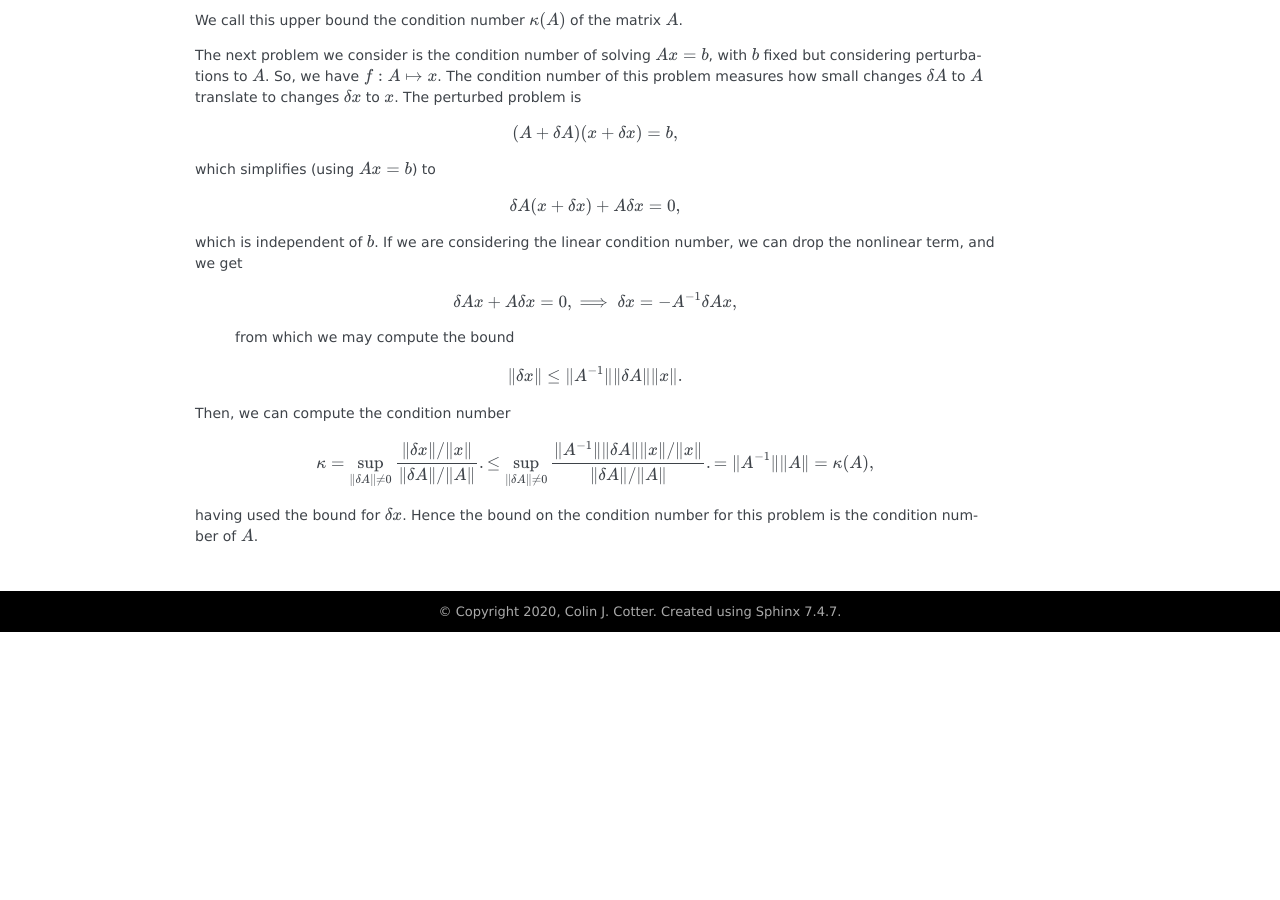
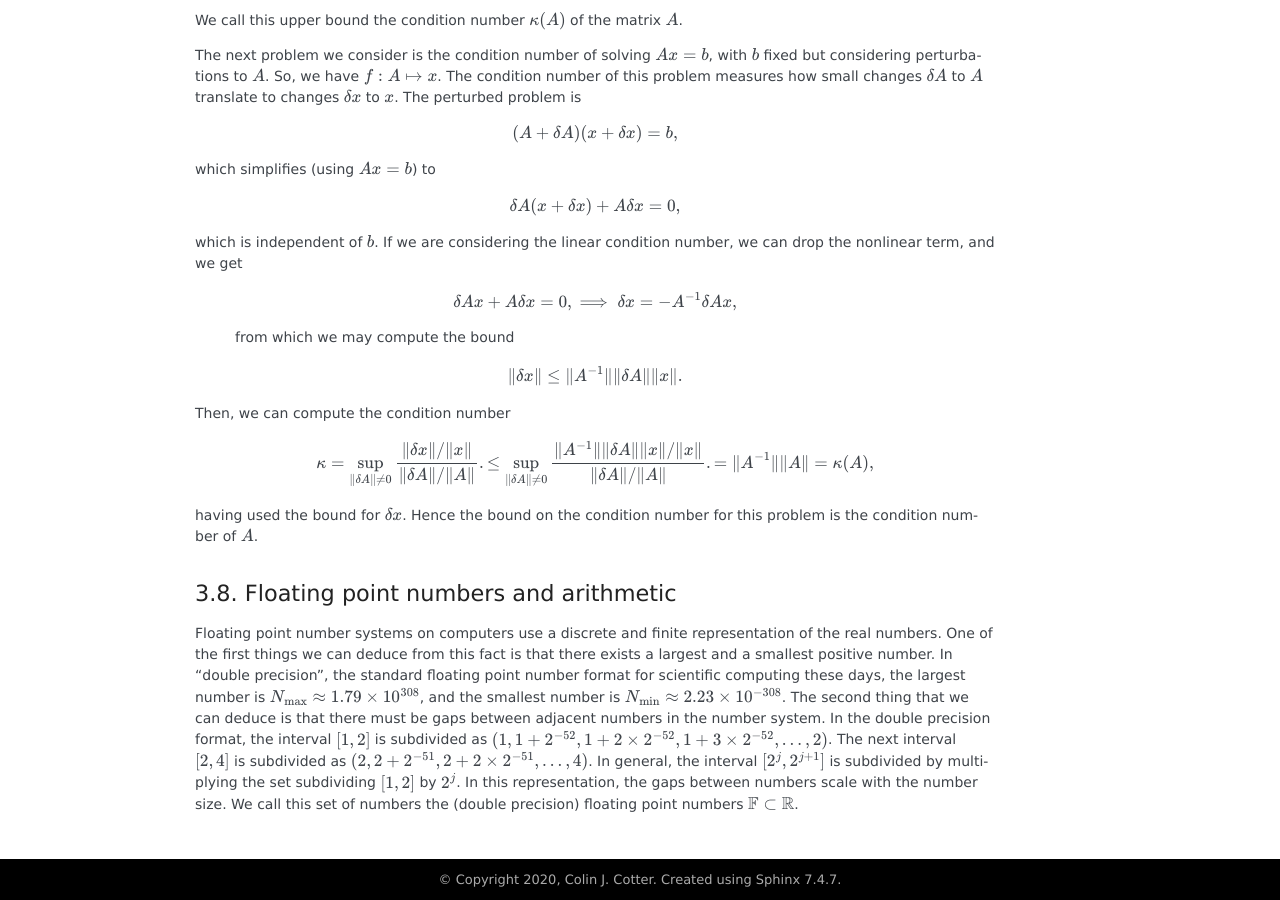
Before and after one commit to comp-lin-alg/comp-lin-alg-course, a Sphinx documentation site: the page built from doc/source/L3_analysing_algorithms.rst, in a window 1280 px wide and 900 px high, scrolled down 4771 px. Built offline with Sphinx 7.4.7, drawn with Linux system fonts in a browser that asks for light colours; pages that are not in the unit, such as notebooks, are missing from menus; before the commit the page ends 5403 px from its top, so only the background shows below that.

Commit message:
floating pt numbers

```diff
--- a/doc/source/L3_analysing_algorithms.rst
+++ b/doc/source/L3_analysing_algorithms.rst
@@ -406,3 +406,23 @@ Then, we can compute the condition number
 
 having used the bound for `\delta x`. Hence the bound on the condition
 number for this problem is the condition number of `A`.
+
+Floating point numbers and arithmetic
+-------------------------------------
+
+Floating point number systems on computers use a discrete and finite
+representation of the real numbers. One of the first things we can
+deduce from this fact is that there exists a largest and a smallest
+positive number.  In "double precision", the standard floating point
+number format for scientific computing these days, the largest number
+is `N_{\max}\approx 1.79\times 10^{308}`, and the smallest number is
+`N_{\min}\approx 2.23 \times 10^{-308}`. The second thing that we can
+deduce is that there must be gaps between adjacent numbers in the
+number system. In the double precision format, the interval `[1,2]` is
+subdivided as `(1,1+2^{-52},1+2\times 2^{-52},1+3\times 2^{-52},
+\ldots, 2)`. The next interval `[2,4]` is subdivided as `(2, 2 +
+2^{-51}, 2 + 2\times 2^{-51}, \ldots, 4)`.  In general, the interval
+`[2^j, 2^{j+1}]` is subdivided by multiplying the set subdividing
+`[1,2]` by `2^j`. In this representation, the gaps between numbers
+scale with the number size. We call this set of numbers the (double
+precision) floating point numbers `\mathbb{F}\subset \mathbb{R}`.
```
